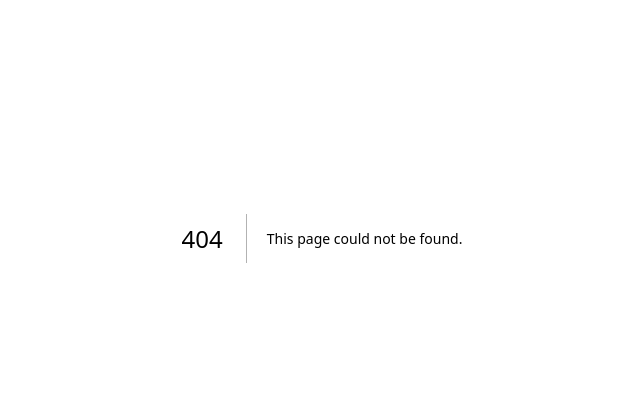
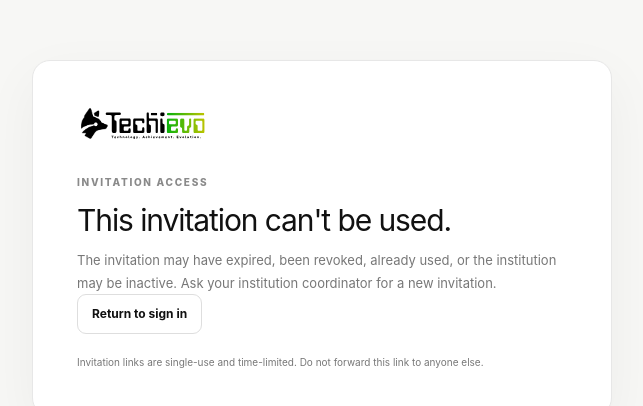
Before and after one commit to monoclust/TIFES_LMS, a Next.js app: page /accept-invitation in a window 1280 px wide. Before the commit this address had no page. Shown: the part 162-568 px from the top of the page, without its empty margins (318-961 px from the left). Built offline with nearby package versions, Linux system fonts and the light colour scheme.

Commit message:
ui: add invitation validation and continuation screen

```diff
--- /dev/null
+++ b/src/app/accept-invitation/page.tsx
@@ -0,0 +1,9 @@
+import Link from "next/link";
+import Image from "next/image";
+import { inspectInvitation } from "@/lib/invitation-service";
+
+export default async function AcceptInvitationPage({ searchParams }: { searchParams: Promise<{ token?: string }> }) {
+  const { token = "" } = await searchParams;
+  const invitation = await inspectInvitation(token);
+  return <main className="workspace-handoff"><section className="workspace-card"><Image src="/brand/Black_Logo.svg" alt="Techievo" width={132} height={38} unoptimized style={{ width: 132, height: "auto", marginBottom: 28 }} /><span className="auth-kicker">INVITATION ACCESS</span>{invitation ? <><h1>Your invitation is valid.</h1><p>You have been invited to join <strong>{invitation.institutionName}</strong> as <strong>{invitation.role.replaceAll("_", " ").toLowerCase()}</strong>.</p><dl><div><dt>Invited account</dt><dd>{invitation.email}</dd></div><div><dt>Expires</dt><dd>{invitation.expiresAt.toLocaleString("en-IN", { timeZone: "Asia/Kolkata" })} IST</dd></div></dl><Link className="btn btn-primary" href={"/account-setup?token=" + encodeURIComponent(token)}>Continue to account setup</Link></> : <><h1>This invitation can't be used.</h1><p>The invitation may have expired, been revoked, already used, or the institution may be inactive. Ask your institution coordinator for a new invitation.</p><Link className="btn" href="/login">Return to sign in</Link></>}<p className="workspace-note">Invitation links are single-use and time-limited. Do not forward this link to anyone else.</p></section></main>;
+}
```
